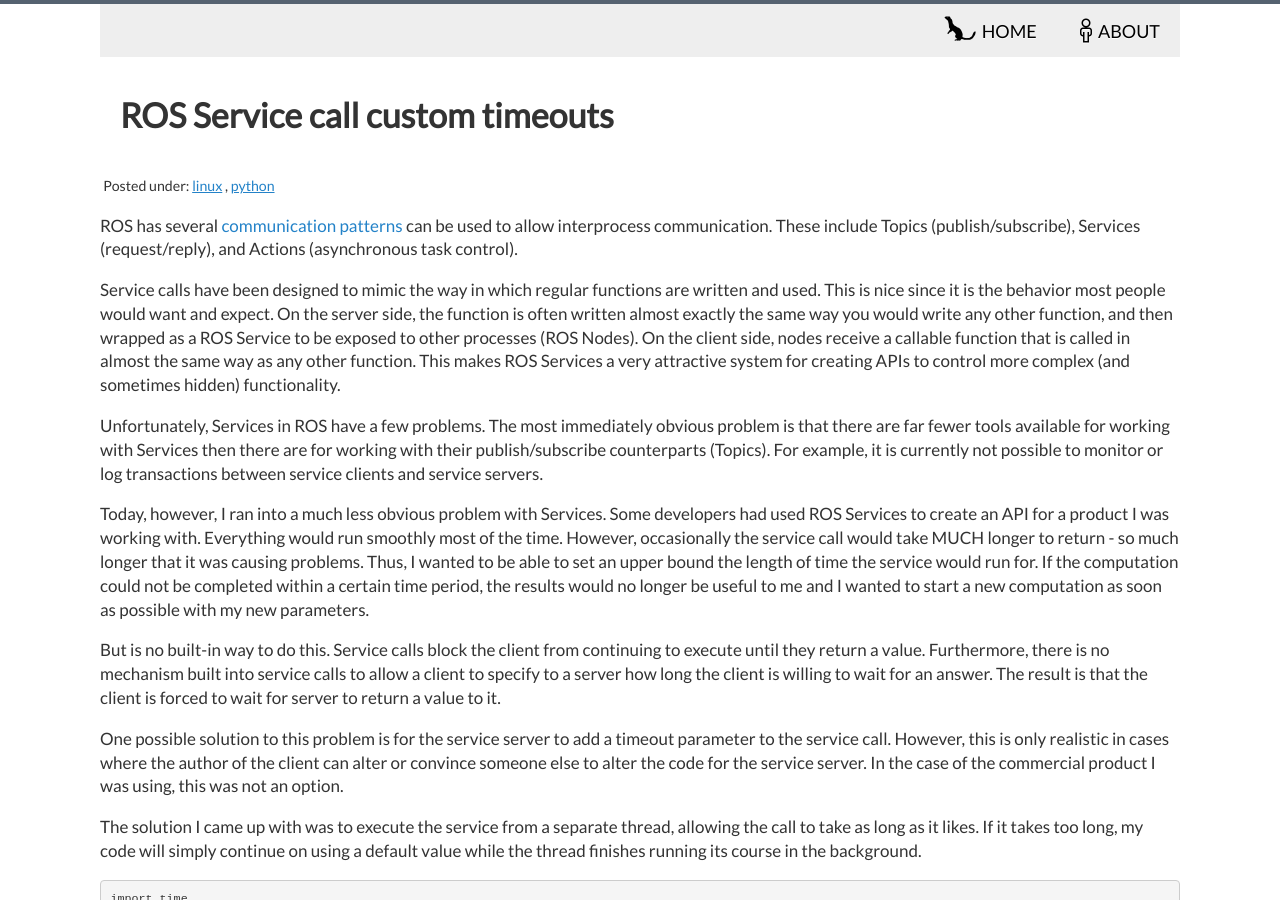
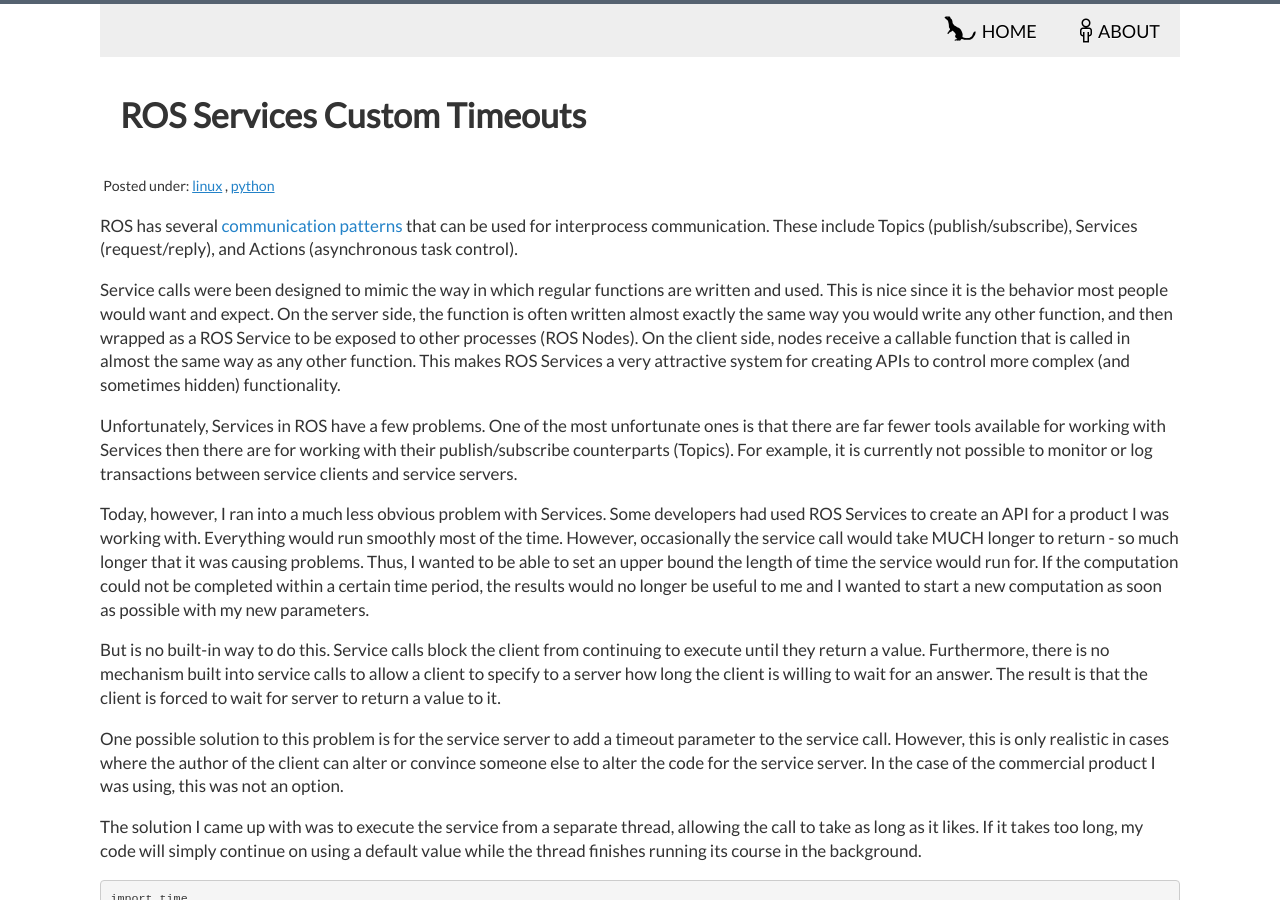
Before and after one commit to mrdanbrooks/mrdanbrooks.github.io, a Jekyll site: the page built from drafts/2015-09-02-ros-service-timeouts.md, in a window 1280 px wide and 900 px high. Built offline with Jekyll 4.4.1, drawn with Linux system fonts in a browser that asks for light colours; Markdown is read by kramdown in place of the engine named in the settings.

Commit message:
edits to ros

```diff
--- a/drafts/2015-09-02-ros-service-timeouts.md
+++ b/drafts/2015-09-02-ros-service-timeouts.md
@@ -1,6 +1,6 @@
 ---
 layout: post
-title: ROS Service call custom timeouts
+title: ROS Services Custom Timeouts
 tags: linux python
 category: programming
 year: 2015
@@ -10,17 +10,17 @@ published: true
 summary: ROS Service calls are blocking functions. Here is a workaround.
 ---
 
-ROS has several [communication patterns](http://wiki.ros.org/ROS/Patterns/Communication) can be used to allow interprocess communication.
+ROS has several [communication patterns](http://wiki.ros.org/ROS/Patterns/Communication) that can be used for interprocess communication.
 These include Topics (publish/subscribe), Services (request/reply), and Actions  (asynchronous task control).
 
-Service calls have been designed to mimic the way in which regular functions are written and used.
+Service calls were been designed to mimic the way in which regular functions are written and used.
 This is nice since it is the behavior most people would want and expect.
 On the server side, the function is often written almost exactly the same way you would write any other function, and then wrapped as a ROS Service to be exposed to other processes (ROS Nodes).
 On the client side, nodes receive a callable function that is called in almost the same way as any other function.
 This makes ROS Services a very attractive system for creating APIs to control more complex (and sometimes hidden) functionality.
 
 Unfortunately, Services in ROS have a few problems.
-The most immediately obvious problem is that there are far fewer tools available for working with Services then there are for working with their publish/subscribe counterparts (Topics).
+One of the most unfortunate ones is that there are far fewer tools available for working with Services then there are for working with their publish/subscribe counterparts (Topics).
 For example, it is currently not possible to monitor or log transactions between service clients and service servers.
 
 Today, however, I ran into a much less obvious problem with Services.
```
